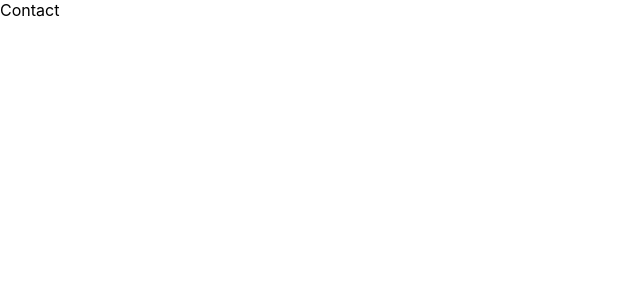
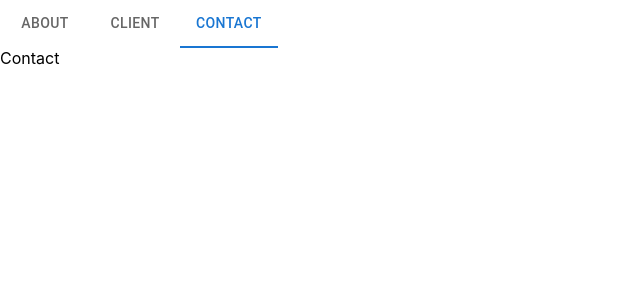
Before and after one commit to tenzinwoz/react-intro-desn3037, a React (Create React App) app: page /contact in a window 1280 px wide. Shown: the top 300 px of the page, without its empty margins (0-640 px from the left). Built offline with nearby package versions, Linux system fonts and the light colour scheme.

Commit message:
added navigation

```diff
--- a/src/App.js
+++ b/src/App.js
@@ -3,11 +3,13 @@ import About from "./components/About";
 import Client from "./components/Client";
 import Contact from "./components/Contact";
 import { BrowserRouter as Router, Routes, Route } from "react-router-dom";
+import Menu from "./components/Menu";
 
 function App() {
   return (
     <div className="App">
       <Router>
+        <Menu />
         <Routes>
           <Route exact path="/about" element={<About />} />
           <Route exact path="/client" element={<Client />} />
--- /dev/null
+++ b/src/components/Menu.jsx
@@ -0,0 +1,19 @@
+import React from "react";
+import Tabs from "@mui/material/Tabs";
+import Tab from "@mui/material/Tab";
+import Typography from "@mui/material/Typography";
+import Box from "@mui/material/Box";
+import { useLocation, Link } from "react-router-dom";
+
+export default function Menu() {
+  const { pathname } = useLocation();
+  return (
+    <div>
+      <Tabs value={pathname} aria-label="basic tabs example">
+        <Tab component={Link} to="/about" label="About" value="/about" />
+        <Tab component={Link} to="/client" label="Client" value="/client" />
+        <Tab component={Link} to="/contact" label="Contact" value="/contact" />
+      </Tabs>
+    </div>
+  );
+}
```
